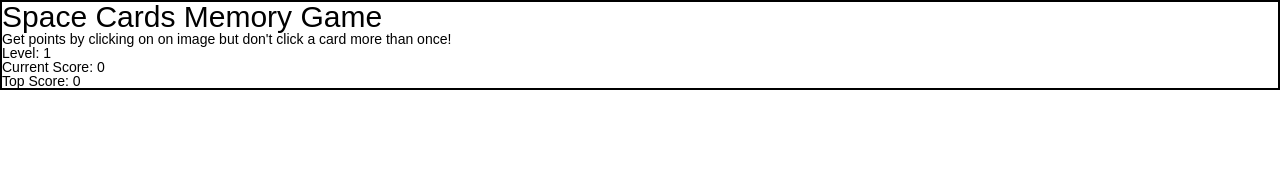
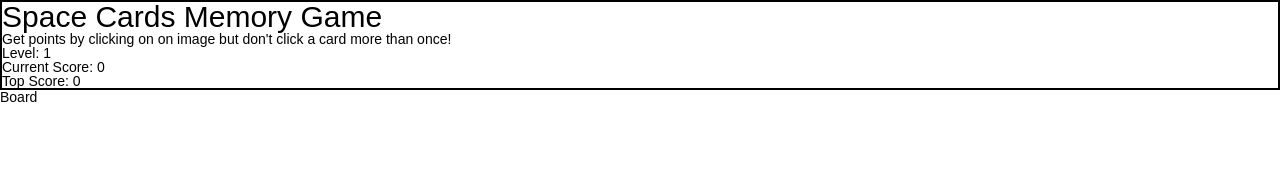
Before and after one commit to dukdukg00se/memory-card, a React (Vite) app: page / in a window 1280 px wide. Shown: the top 180 px of the page. Built offline with nearby package versions, Linux system fonts and the light colour scheme; the HTML template or start-up script is replaced by a standard one.

Commit message:
Add Board component

```diff
--- a/src/App.jsx
+++ b/src/App.jsx
@@ -1,5 +1,6 @@
 import { useState } from 'react';
 import Header from './components/header/Header';
+import Board from './components/board/Board';
 import './App.css';
 
 function App() {
@@ -10,6 +11,7 @@ function App() {
   return (
     <>
       <Header level={level} score={score} top={topScore} />
+      <Board />
     </>
   );
 }
--- /dev/null
+++ b/src/components/board/Board.jsx
@@ -0,0 +1,12 @@
+import './Board.css';
+
+function Board() {
+  return (
+    <main>
+      <h2>Board</h2>
+      <div></div>
+    </main>
+  );
+}
+
+export default Board;
```
Also changed, not shown: src/components/board/Board.css (added).
